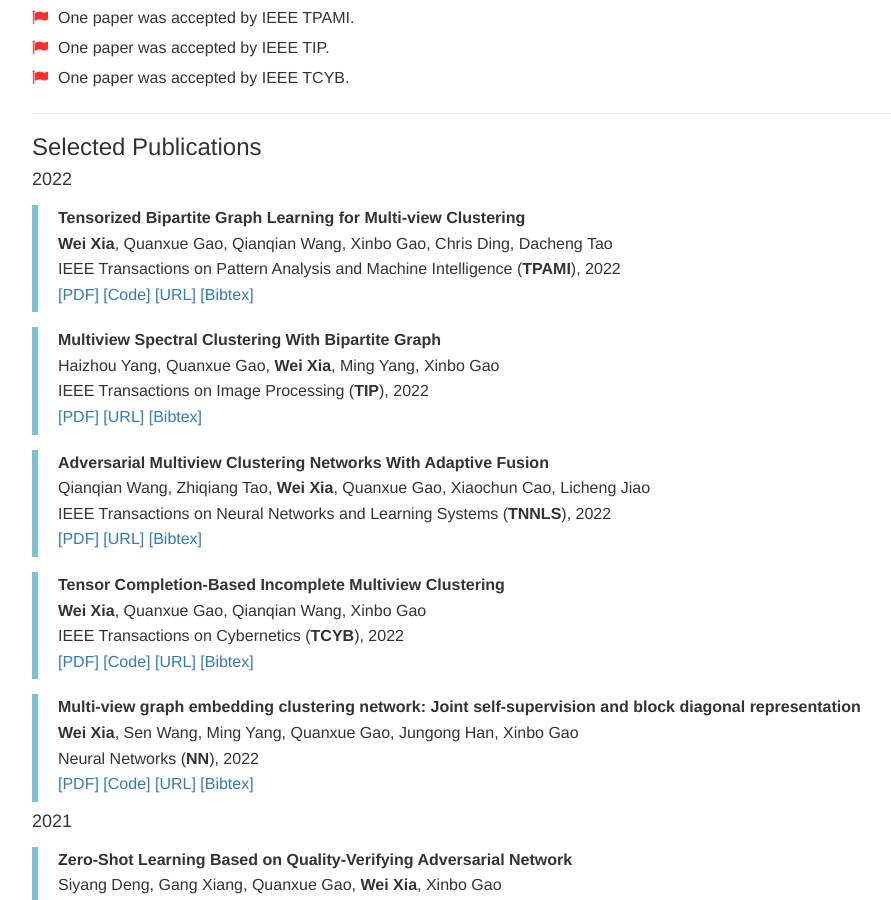
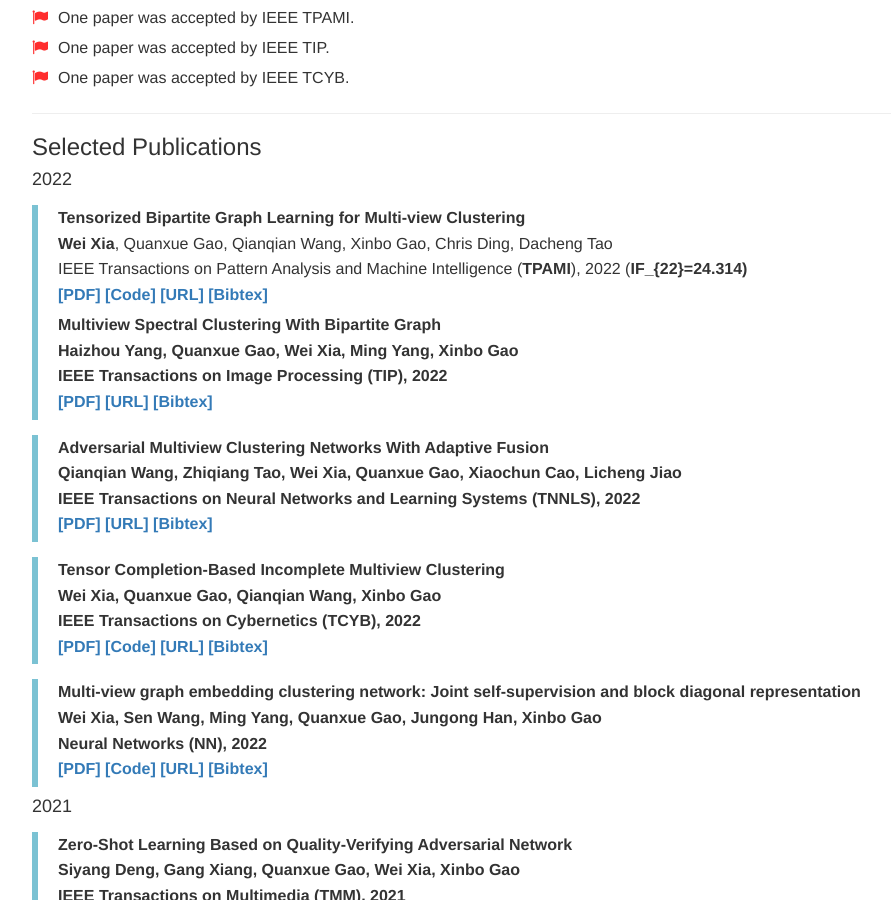
Before and after one commit to xdweixia/weixia0416.github.io, a Jekyll site: the page built from index.html, in a window 1280 px wide and 900 px high, scrolled down 370 px. Shown: the whole window, without its empty margins (108-999 px from the left). Built offline with Jekyll 4.4.1, drawn with Linux system fonts in a browser that asks for light colours; nearby versions of some CDN libraries; library files that are not in the unit come from our copies.

Commit message:
Update publications.html

```diff
--- a/_includes/publications.html
+++ b/_includes/publications.html
@@ -11,7 +11,7 @@
     <p class="media-heading">
       <strong>Tensorized Bipartite Graph Learning for Multi-view Clustering</strong><br />
        <strong>Wei Xia</strong>, Quanxue Gao, Qianqian Wang, Xinbo Gao, Chris Ding, Dacheng Tao<br />
-	    IEEE Transactions on Pattern Analysis and Machine Intelligence (<strong>TPAMI</strong>), 2022 <br />
+	    IEEE Transactions on Pattern Analysis and Machine Intelligence (<strong>TPAMI</strong>), 2022 (<strong>IF_{22}=24.314<strong>) <br />
 	<a href="assets/pdf/2022-TPAMI.pdf">[PDF]</a>
 	<a href="https://github.com/xdweixia/TBGL-MVC">[Code]</a>
 	<a href="https://ieeexplore.ieee.org/document/9813586">[URL]</a>
```
